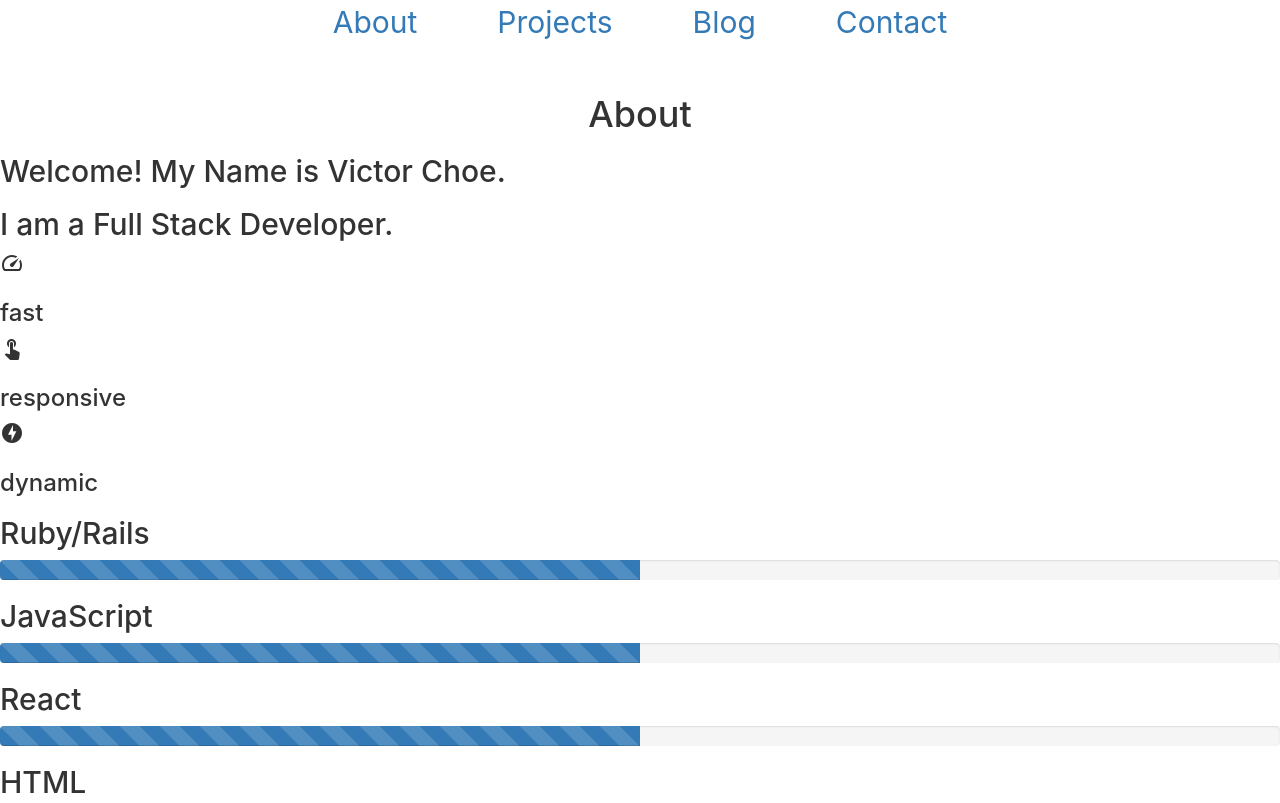
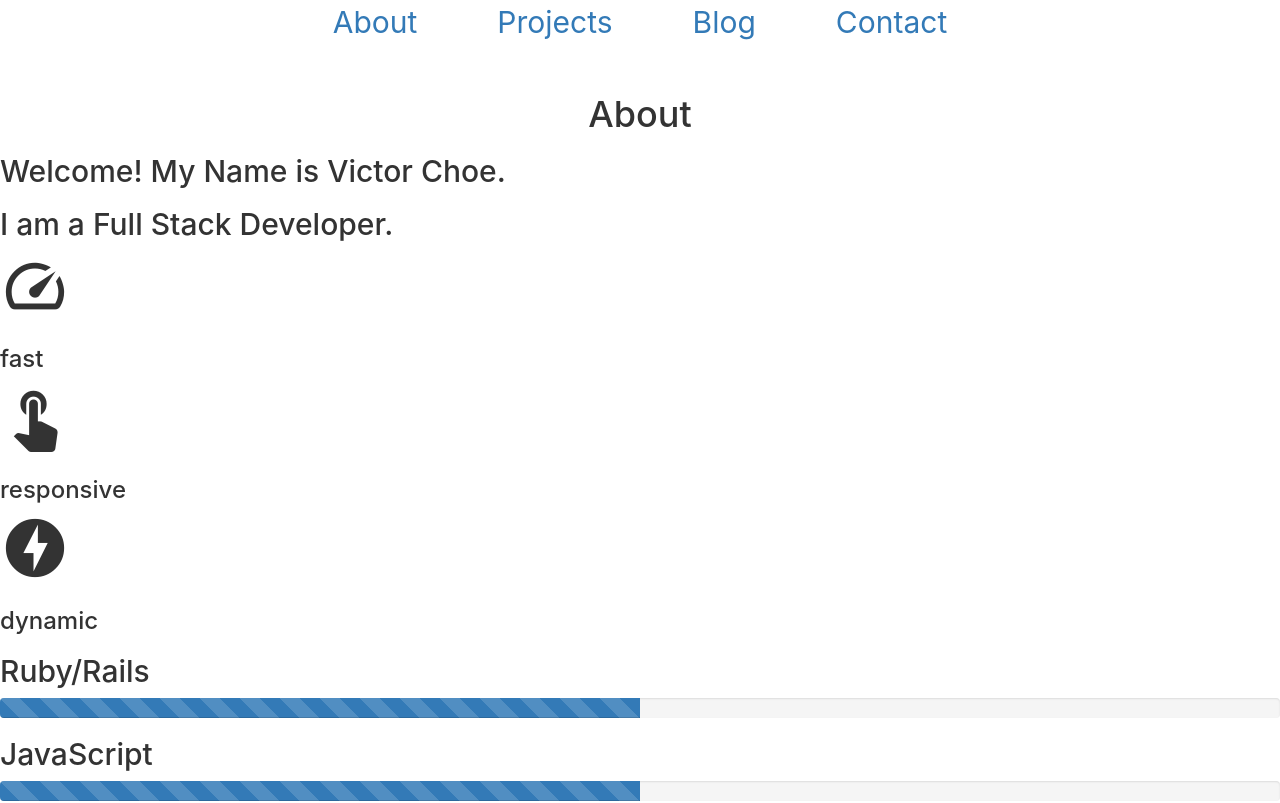
Before and after one commit to vchoe89/discard, a React (Create React App) app: page / in a window 1280 px wide. Shown: the top 803 px of the page. Built offline with nearby package versions, Linux system fonts and the light colour scheme.

Commit message:
icon sizing

```diff
--- a/src/index.css
+++ b/src/index.css
@@ -21,12 +21,10 @@ code {
   padding-right: 40px;
 }
 
-
 #headlines{
   text-align: center;
 }
 
-#material-icons{
-  height: 50px !important;
-  width: 50px !important;
+.material-icons{
+  font-size: 70px;
 }
```
